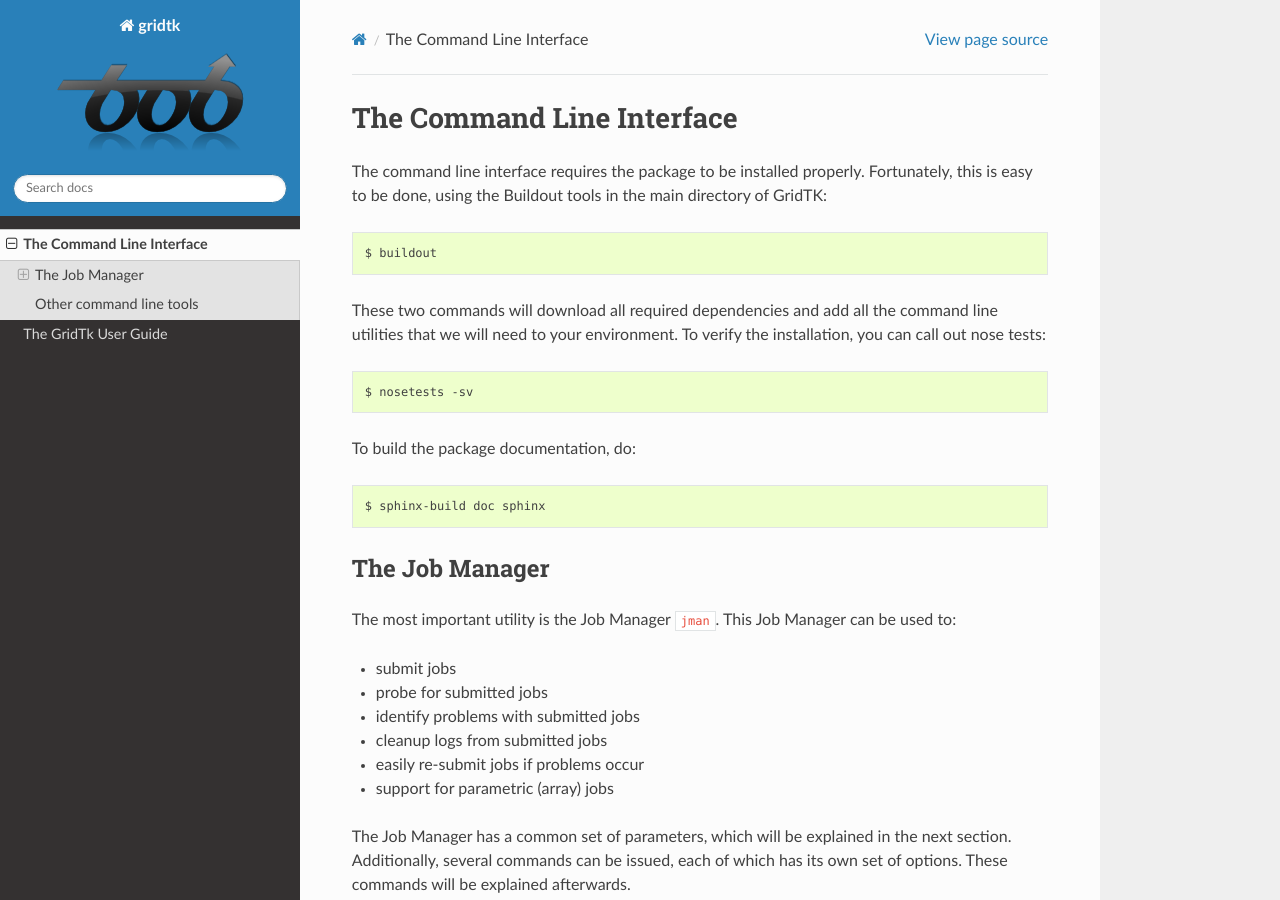
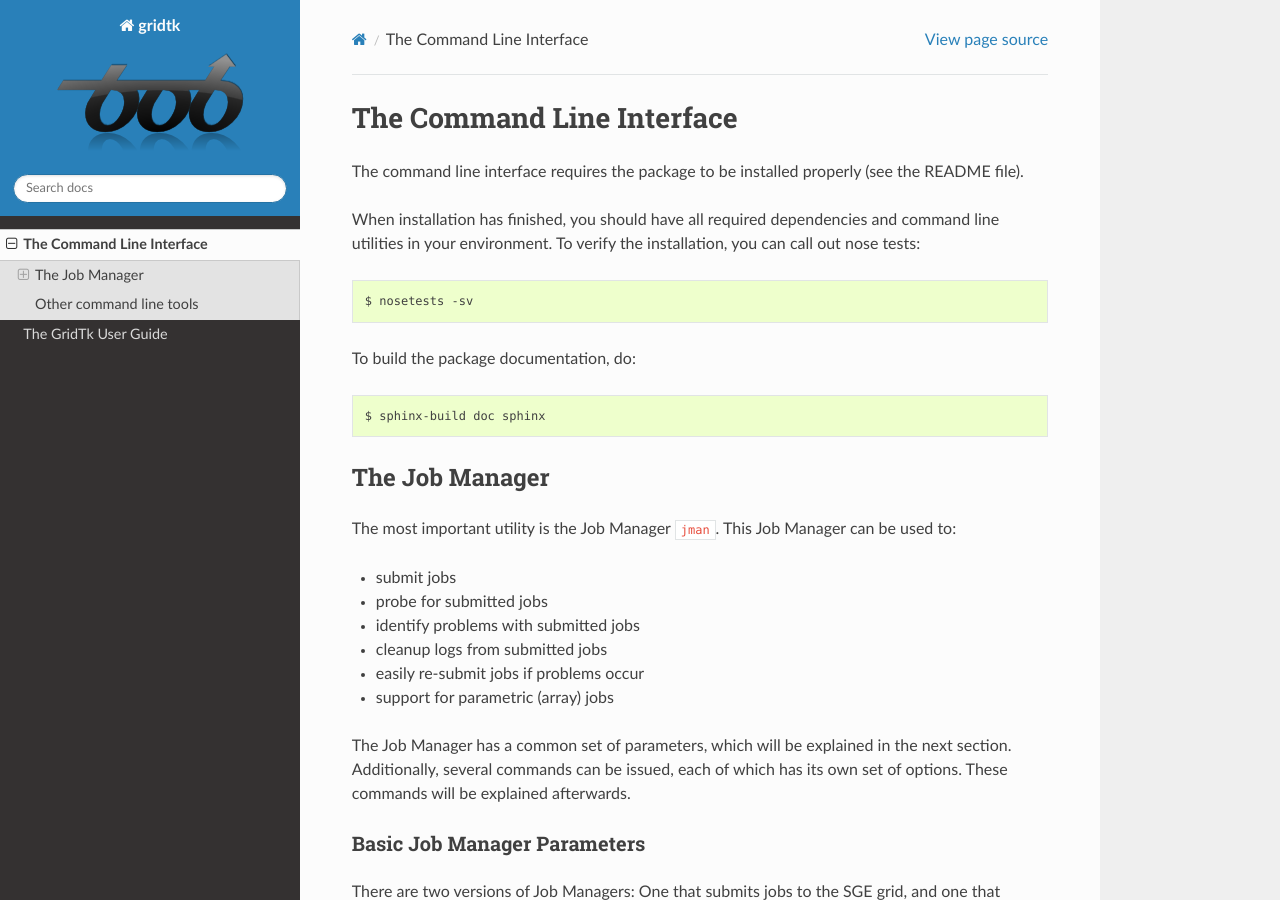
Before and after one commit to bioidiap/gridtk, a Sphinx documentation site: the page built from doc/manual.rst, in a window 1280 px wide and 900 px high. Built offline with Sphinx 7.4.7 and the Read the Docs theme 2.0.0, drawn with Linux system fonts in a browser that asks for light colours; formulas are drawn with MathJax 3; the version number could not be read and is left out.

Commit message:
removed unnecessary commands starting with ./bin/

```diff
--- a/doc/manual.rst
+++ b/doc/manual.rst
@@ -8,14 +8,9 @@
  The Command Line Interface
 ============================
 
-The command line interface requires the package to be installed properly.
-Fortunately, this is easy to be done, using the Buildout tools in the main directory of GridTK:
+The command line interface requires the package to be installed properly (see the README file).
 
-.. code-block:: sh
-
-  $ buildout
-
-These two commands will download all required dependencies and add all the command line utilities that we will need to your environment.  To verify the installation, you can call out nose tests:
+When installation has finished, you should have all required dependencies and command line utilities in your environment.  To verify the installation, you can call out nose tests:
 
 .. code-block:: sh
 
```
